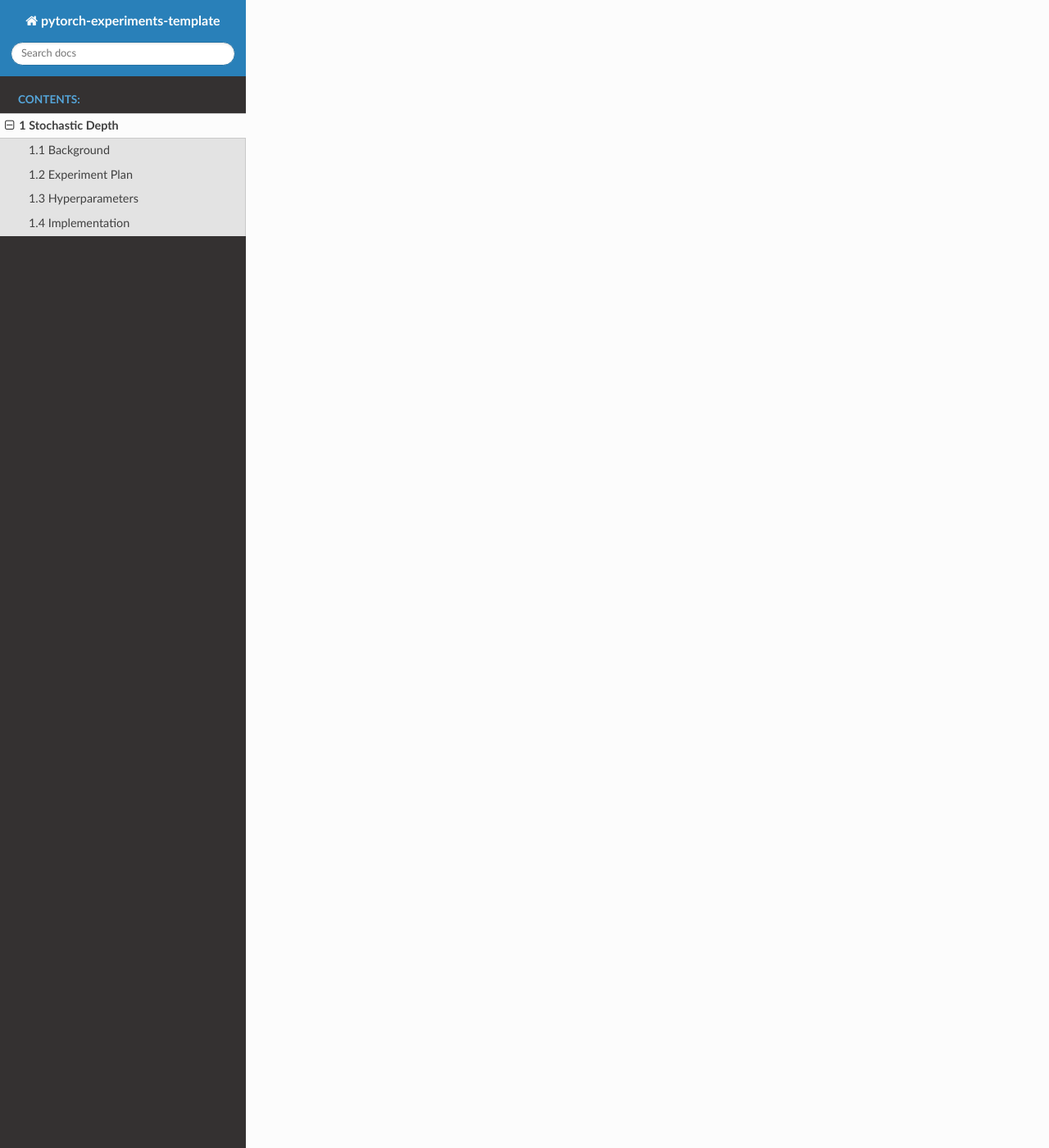
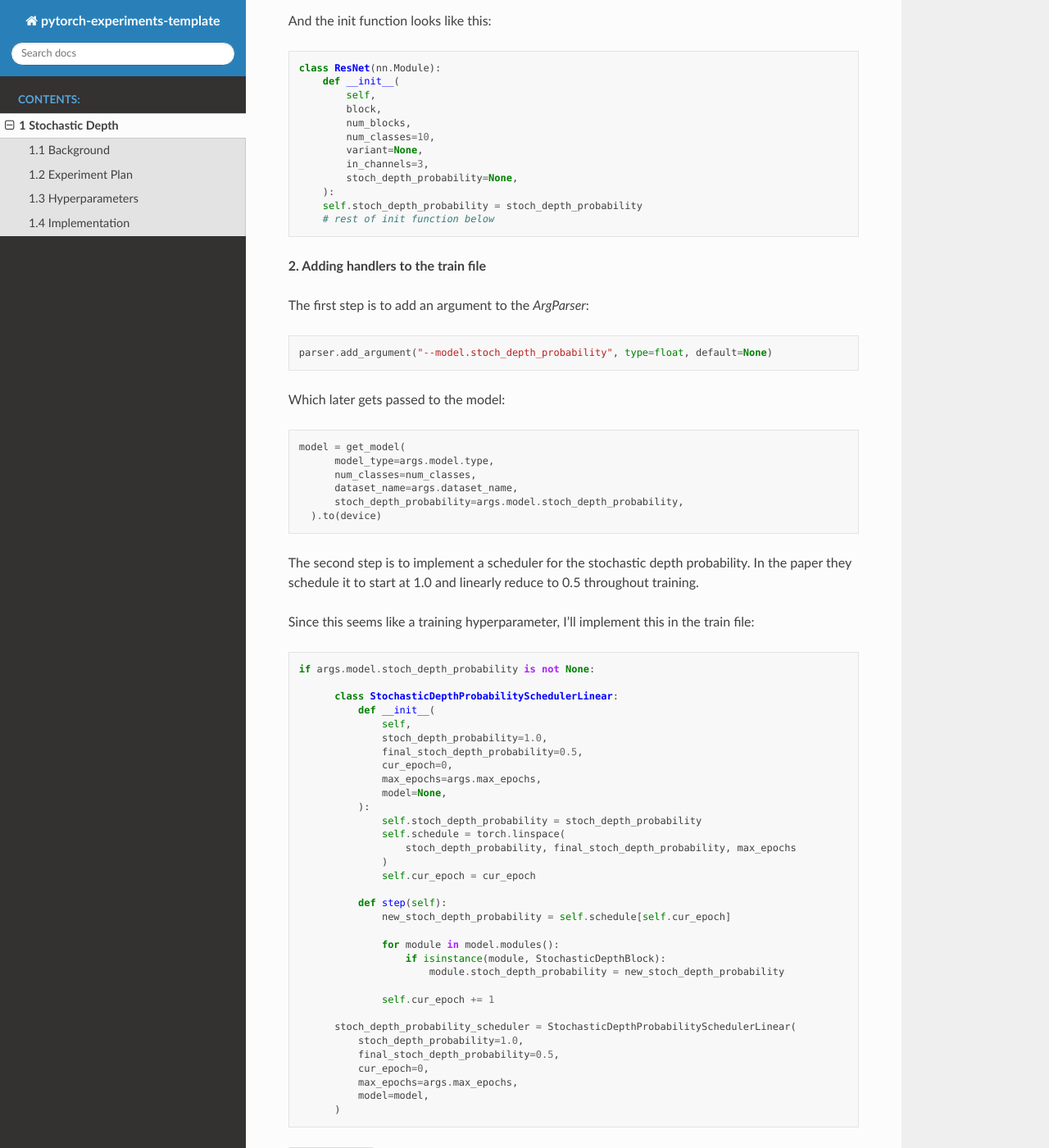
Before and after one commit to learning-luke/pytorch-experiments-template, a Sphinx documentation site: the page built from docs/source/tutorials/stochastic_depth.rst, in a window 1280 px wide and 1400 px high, scrolled down 2074 px. Shown: the whole window at 82% size. Built offline with Sphinx 7.4.7 and the Read the Docs theme 2.0.0, drawn with Linux system fonts in a browser that asks for light colours; some of the changed text lies outside the part shown.

Commit message:
commit 2: add flags to train file, including probability scheduler. fix bug where stoch_depth was on during eval time

```diff
--- a/docs/source/tutorials/stochastic_depth.rst
+++ b/docs/source/tutorials/stochastic_depth.rst
@@ -47,6 +47,7 @@ Implementation
 Here's a relatively straightforward implementation:
 
 .. code-block:: python
+
   class StochasticDepthBlock(nn.Module):
       def __init__(self, block, stoch_depth_probability=None):
           super(StochasticDepthBlock, self).__init__()
@@ -54,15 +55,104 @@ Here's a relatively straightforward implementation:
           self.stoch_depth_probability = torch.Tensor([stoch_depth_probability])
 
       def forward(self, x):
-          if torch.bernoulli(self.stoch_depth_probability):
-              return block.forward(x)
+          if self.training:
+              if torch.bernoulli(self.stoch_depth_probability):
+                  return self.block.forward(x)
+              else:
+                  return self.block.shortcut(x)
           else:
-              if block.shortcut is not None:
-                  block.shortcut(x)
-              return x
+              return self.block.forward(x)
 
-We pass in a block-type (either `BasicBlock` or `Bottleneck`), and then the StochasticDepthBlock is going to use the Bernoulli variable to decide whether to skip the block or not.
+We pass in an instantiated block (either `BasicBlock` or `Bottleneck`), and then the StochasticDepthBlock is going to use the Bernoulli variable to decide whether to skip the block or not.
+
+So now `_make_layer` looks like this:
+
+.. code-block:: python
+
+  def _make_layer(self, block, planes, num_blocks, stride):
+        strides = [stride] + [1] * (num_blocks - 1)
+        layers = []
+        for stride in strides:
+            layer = block(self.in_planes, planes, stride)
+            if self.stoch_depth_probability is not None:
+                layer = StochasticDepthBlock(layer, self.stoch_depth_probability)
+            layers.append(layer)
+            self.in_planes = planes * block.expansion
+        return nn.Sequential(*layers)
+
+And the init function looks like this:
+
+.. code-block:: python
+
+  class ResNet(nn.Module):
+      def __init__(
+          self,
+          block,
+          num_blocks,
+          num_classes=10,
+          variant=None,
+          in_channels=3,
+          stoch_depth_probability=None,
+      ):
+      self.stoch_depth_probability = stoch_depth_probability
+      # rest of init function below
+
 
 **2. Adding handlers to the train file**
 
-The first step is to add an argument to the `ArgParser`.
+The first step is to add an argument to the `ArgParser`:
+
+.. code-block:: python
+
+  parser.add_argument("--model.stoch_depth_probability", type=float, default=None)
+
+Which later gets passed to the model:
+
+.. code-block:: python
+
+  model = get_model(
+        model_type=args.model.type,
+        num_classes=num_classes,
+        dataset_name=args.dataset_name,
+        stoch_depth_probability=args.model.stoch_depth_probability,
+    ).to(device)
+
+The second step is to implement a scheduler for the stochastic depth probability. In the paper they schedule it to start at 1.0 and linearly reduce to 0.5 throughout training.
+
+Since this seems like a training hyperparameter, I'll implement this in the train file:
+
+.. code-block:: python
+
+  if args.model.stoch_depth_probability is not None:
+
+        class StochasticDepthProbabilitySchedulerLinear:
+            def __init__(
+                self,
+                stoch_depth_probability=1.0,
+                final_stoch_depth_probability=0.5,
+                cur_epoch=0,
+                max_epochs=args.max_epochs,
+                model=None,
+            ):
+                self.stoch_depth_probability = stoch_depth_probability
+                self.schedule = torch.linspace(
+                    stoch_depth_probability, final_stoch_depth_probability, max_epochs
+                )
+                self.cur_epoch = cur_epoch
+
+            def step(self):
+                new_stoch_depth_probability = self.schedule[self.cur_epoch]
+
+                for module in model.modules():
+                    if isinstance(module, StochasticDepthBlock):
+                        module.stoch_depth_probability = new_stoch_depth_probability
+
+                self.cur_epoch += 1
+
+        stoch_depth_probability_scheduler = StochasticDepthProbabilitySchedulerLinear(
+            stoch_depth_probability=1.0,
+            final_stoch_depth_probability=0.5,
+            cur_epoch=0,
+            max_epochs=args.max_epochs,
+            model=model,
+        )
```
Also changed, not shown: train.py (+43 -1 lines), 1 other file.
